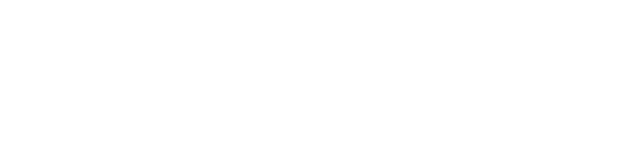
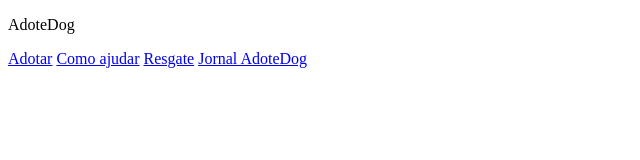
Before and after one commit to maryzanetti/adotedog, a plain HTML site: page index.html in a window 1280 px wide. Shown: the whole page, without its empty margins (0-640 px from the left). Drawn offline with Linux system fonts and the light colour scheme.

Commit message:
creating first structure

```diff
--- a/index.html
+++ b/index.html
@@ -2,8 +2,18 @@
 <html lang="pt" dir="ltr">
   <head>
     <meta charset="utf-8">
+    <title>AdoteDog</title>
   </head>
   <body>
+    <header>
+       <p>AdoteDog</p>
+       <nav>
+         <a href="#">Adotar</a>
+         <a href="#">Como ajudar</a>
+         <a href="#">Resgate</a>
+         <a href="#">Jornal AdoteDog</a>
+       </nav>
+    </header>
 
   </body>
 </html>
```
Also changed, not shown: 1 other file.
